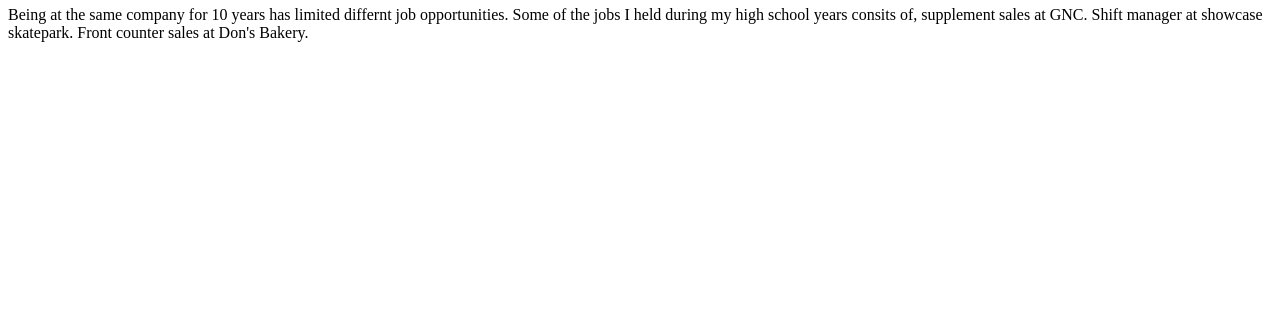
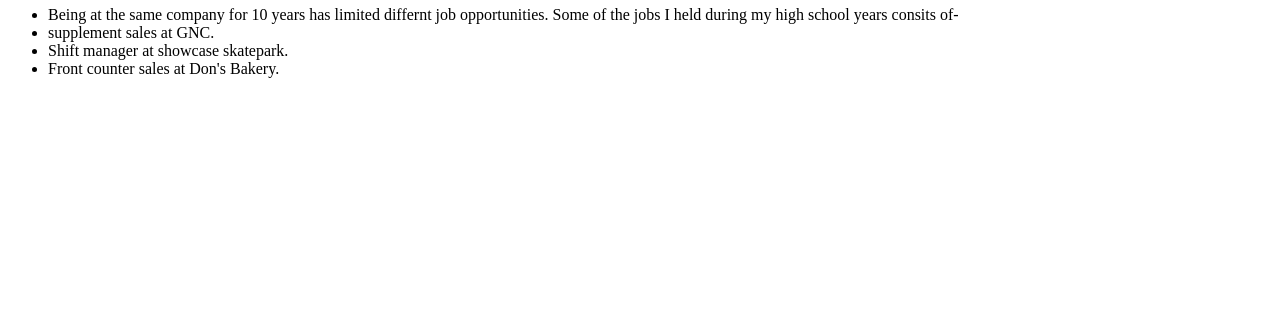
Before and after one commit to jgoth23/JohnnyG, a plain HTML site: page index.html in a window 1280 px wide. Shown: the part 490-800 px from the top of the page. Drawn offline with Linux system fonts and the light colour scheme.

Commit message:
Update index.html

```diff
--- a/index.html
+++ b/index.html
@@ -33,9 +33,10 @@
 
  <div>
          <h1>Previous jobs</h1>
-         <p>Being at the same company for 10 years has limited differnt job opportunities.
-          Some of the jobs I held during my high school years consits of,
-          supplement sales at GNC. Shift manager at showcase skatepark. Front counter sales at Don's Bakery.</p>
+  <ul>
+   <li>Being at the same company for 10 years has limited differnt job opportunities.
+    Some of the jobs I held during my high school years consits of-</li>
+   <li>supplement sales at GNC.</li><li> Shift manager at showcase skatepark.</li><li> Front counter sales at Don's Bakery.</li>
  </div>
 
 
```
